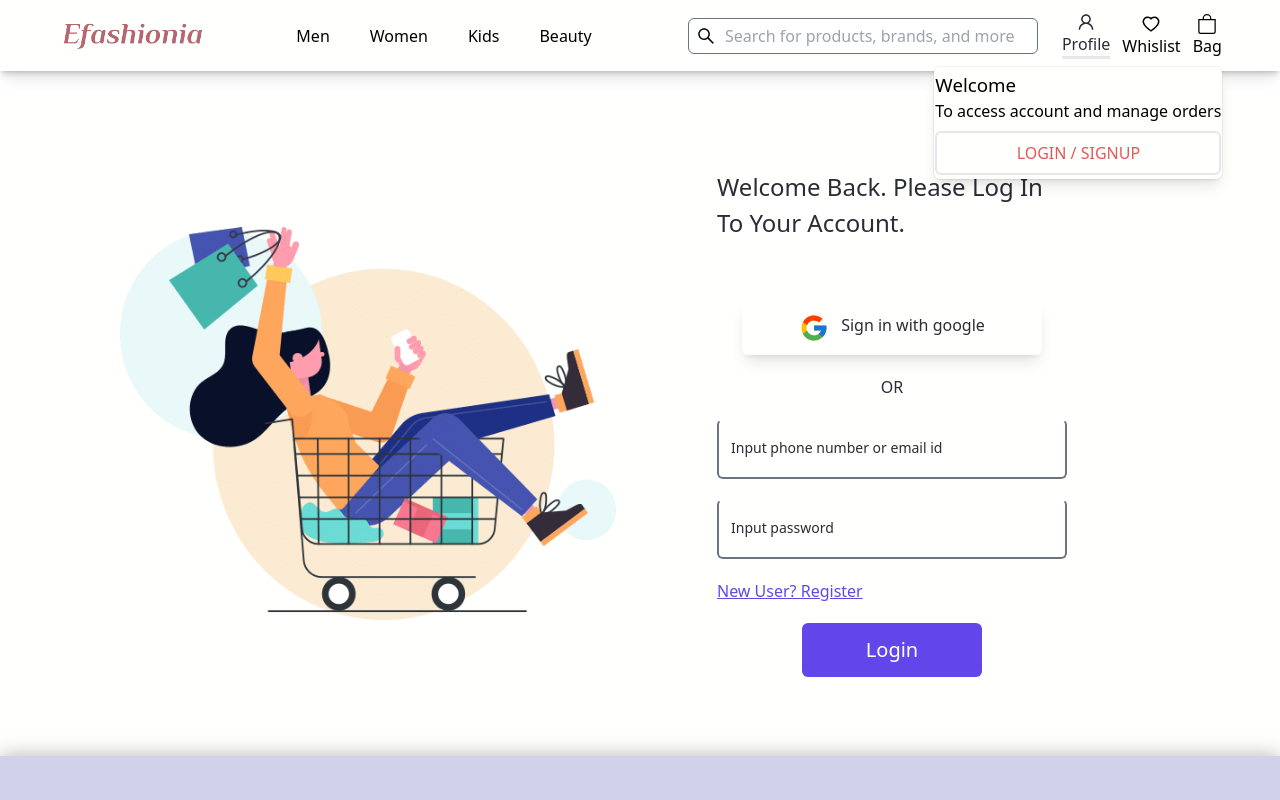
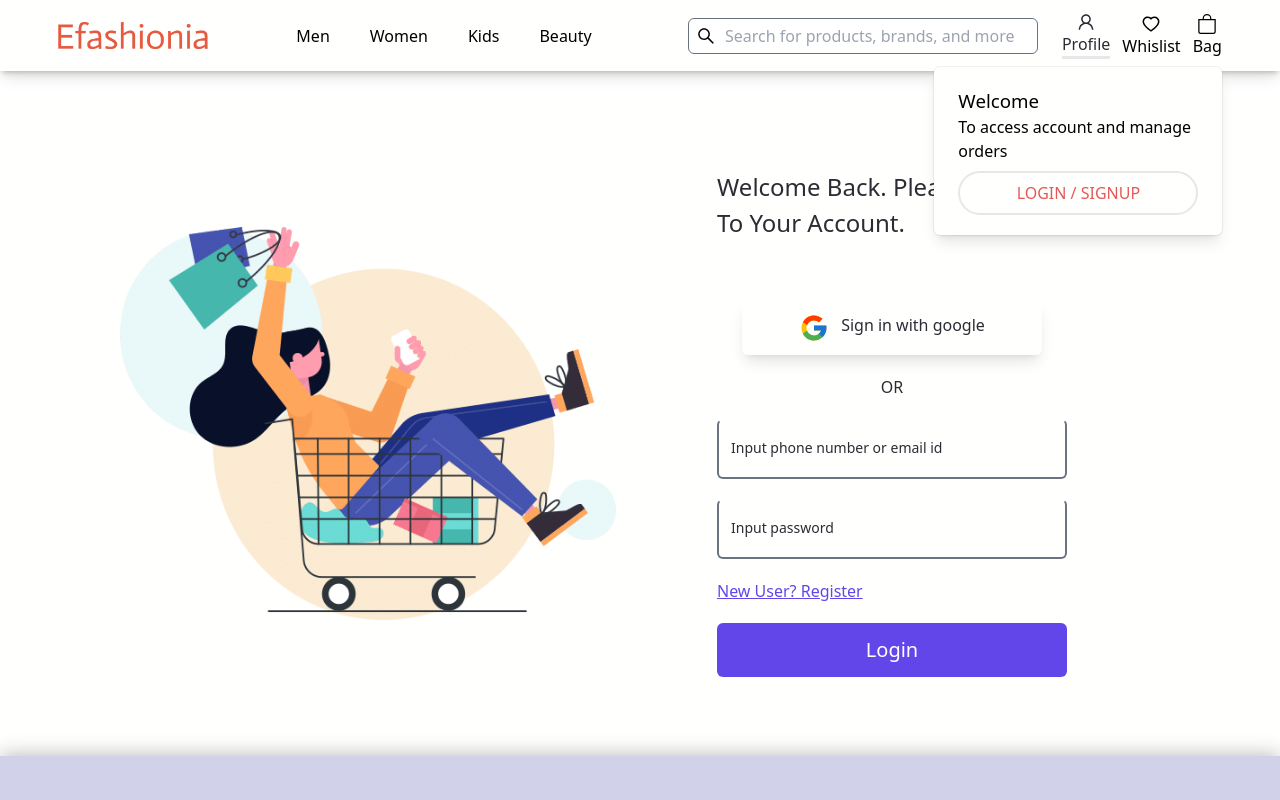
Before and after one commit to VirtiShah247/E-Commerce-Site, a React (Vite) app in the folder frontend/: page /login in a window 1280 px wide. Both pictures are taken after a click on the button "Profile". Shown: the top 800 px of the page. Built offline with nearby package versions, Linux system fonts and the light colour scheme; no server answers.

Commit message:
change logo, page title, and add some padding to profile items

```diff
--- a/frontend/index.html
+++ b/frontend/index.html
@@ -2,9 +2,9 @@
 <html lang="en">
   <head>
     <meta charset="UTF-8" />
-    <link rel="icon" type="image/svg+xml" href="/vite.svg" />
+    <link rel="icon" type="image/svg+xml" href="./src/assets/efashionia-favicon.png" />
     <meta name="viewport" content="width=device-width, initial-scale=1.0" />
-    <title>Vite + React</title>
+    <title>Efashionia</title>
   </head>
   <body>
     <div id="root"></div>
--- a/frontend/src/components/LoginRegisterComponent.jsx
+++ b/frontend/src/components/LoginRegisterComponent.jsx
@@ -3,14 +3,14 @@ import AuthForm from "./AuthForm";
 import { useAuth } from "../hooks/useAuth";
 
 const LoginRegisterComponent = () => {
-    const {pageName} = useAuth();
+    const { pageName } = useAuth();
     const pageHeading = pageName === "Login" ? "Welcome Back. Please Log In To Your Account." : "Welcome to EFashionia. Please Register To a New Account.";
     return (
         <>
             <div className={"grid justify-center content-center lg:mx-[120px] md:mx-[50px] sm:mx-[25px] md:my-[20px] rounded-md p-5 text-foreground-color"}>
                 <div className="grid grid-cols-1 sm:grid-cols-2 justify-center content-center gap-5 md:gap-2">
                     <div className="leftContent py-24 h-[50px]  sm:h-full grid content-center justify-center">
-                        <img src={cartImage} alt="Shopping Cart" className="sm:w-full relative -left-5 h-[150px] w-[300px] sm:h-full animate-[1s_ease-out_0s_1_slideInFromLeft]"/>
+                        <img src={cartImage} alt="Shopping Cart" className="sm:w-full relative -left-5 h-[150px] w-[300px] sm:h-full animate-[1s_ease-out_0s_1_slideInFromLeft]" />
                     </div>
                     <div className="rightContent grid justify-center content-center w-full px-0 md:px-[79px]">
                         <h2>{pageHeading}</h2>
--- a/frontend/src/components/LoginRegisterForm.jsx
+++ b/frontend/src/components/LoginRegisterForm.jsx
@@ -181,7 +181,7 @@ export const LoginRegisterForm = () => {
                 </Input>
 
                 <Links to={pageName === 'Login' ? "/register" : "/login"} color={"primaryColorLink"} size={"md"}>{formLinkName}</Links>
-                <Button id="registerButton" type="submit" color={"primaryColorButton"} size={"md"} ref={ref} className="justify-self-center py-3 px-16 text-[20px]" disabled={loading}>
+                <Button id="registerButton" type="submit" color={"primaryColorButton"} size={"md"} ref={ref} className="py-3 px-16 text-[20px]" disabled={loading}>
                     {loading === true ? <LoadingIcons.Oval /> : pageName}
                 </Button>
             </Form>
--- a/frontend/src/components/Navbar.jsx
+++ b/frontend/src/components/Navbar.jsx
@@ -1,5 +1,5 @@
 import { Fragment, useCallback, useRef, useState } from "react"
-import Logo from "../assets/logo1.png";
+import Logo from "../assets/logo.png";
 import { AiOutlineUser, AiOutlineHeart, AiOutlineSearch, AiOutlineArrowLeft } from "react-icons/ai";
 import { BsBag } from "react-icons/bs";
 import PropTypes from "prop-types";
--- a/frontend/src/components/ProfileItems.jsx
+++ b/frontend/src/components/ProfileItems.jsx
@@ -15,16 +15,16 @@ export const ProfileItems = () => {
     }
     return (
         <Fragment>
-            <div className=" text-center grid content-center justify-center ">
+            <div className="text-center grid content-center justify-center py-4 px-6">
                 {
                     authToken.current === null ?
                         <div className="grid text-left content-center justify-center">
                             <h3>Welcome</h3>
                             <p>To access account and manage orders</p>
-                            <Button color="baseColorButton" className="text-secondary-color font-medium border-grey-500 border-2 p-2 mt-2" onClick={() => navigate("/login")}>LOGIN / SIGNUP</Button>
+                            <Button color="baseColorButton" className="text-secondary-color font-medium border-grey-500 border-2 p-2 mt-2 rounded-full" onClick={() => navigate("/login")}>LOGIN / SIGNUP</Button>
                         </div>
                         :
-                        <Button color="baseColorButton" className="text-secondary-color font-medium py-2 px-16" onClick={handleLogout}>Log out</Button>
+                        <Button color="baseColorButton" className="text-secondary-color font-medium" onClick={handleLogout}>Log out</Button>
                 }
             </div>
         </Fragment>
--- /dev/null
+++ b/frontend/src/utils/Container.jsx
@@ -0,0 +1,34 @@
+import { Fragment, forwardRef } from "react";
+import { tv } from "tailwind-variants";
+import PropTypes from "prop-types";
+
+const container = tv({
+    base: "width-[100%] my-0 mx-auto",
+    variants: {
+        size: {
+            sm: "max-w-[540px]",
+            md: "max-w-[720px]",
+            lg: "max-w-[960px]",
+            xl: "max-w-[1140px]",
+            fluid: "max-w-[100%]",
+        }
+    },
+    defaultVariants: {
+        size: "fluid"
+    }
+})
+
+export const Container = forwardRef(function Container({size, className, children, ...props}, ref){
+  return (
+    <Fragment>
+        <div ref={ref} className={container({size,className})} {...props}>
+            {children}
+        </div>
+    </Fragment>
+  )
+})
+Container.propTypes = {
+    size: PropTypes.node.isRequired,
+    className: PropTypes.node.isRequired,
+    children: PropTypes.node.isRequired,
+};
```
Also changed, not shown: frontend/src/assets/efashionia-favicon.png (added), frontend/src/assets/logo.png.
